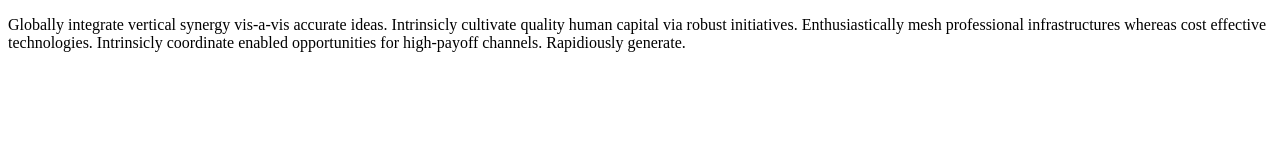
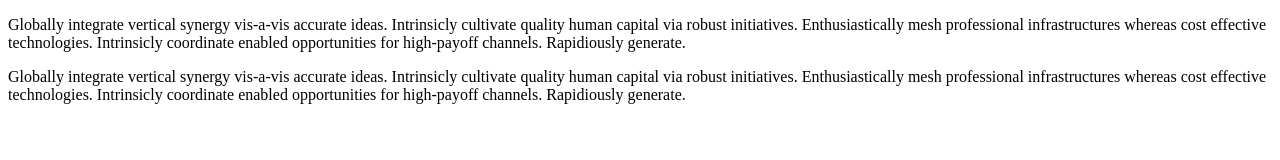
Before and after one commit to emon-webdev/Github-Collaboration, a plain HTML site: page index.html in a window 1280 px wide. Drawn offline with Linux system fonts and the light colour scheme.

Commit message:
test afa

```diff
--- a/index.html
+++ b/index.html
@@ -12,6 +12,9 @@
     <p>Globally integrate vertical synergy vis-a-vis accurate ideas. Intrinsicly cultivate quality human capital via
         robust initiatives. Enthusiastically mesh professional infrastructures whereas cost effective technologies.
         Intrinsicly coordinate enabled opportunities for high-payoff channels. Rapidiously generate.</p>
+    <p>Globally integrate vertical synergy vis-a-vis accurate ideas. Intrinsicly cultivate quality human capital via
+        robust initiatives. Enthusiastically mesh professional infrastructures whereas cost effective technologies.
+        Intrinsicly coordinate enabled opportunities for high-payoff channels. Rapidiously generate.</p>
 </body>
 
 </html>
```
